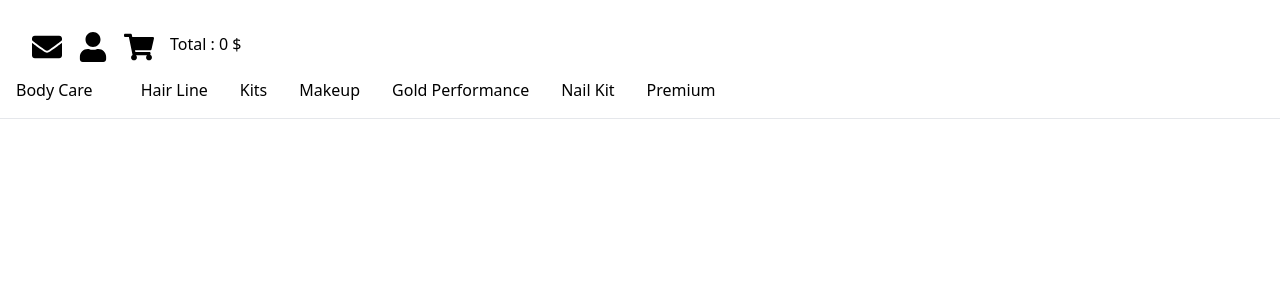
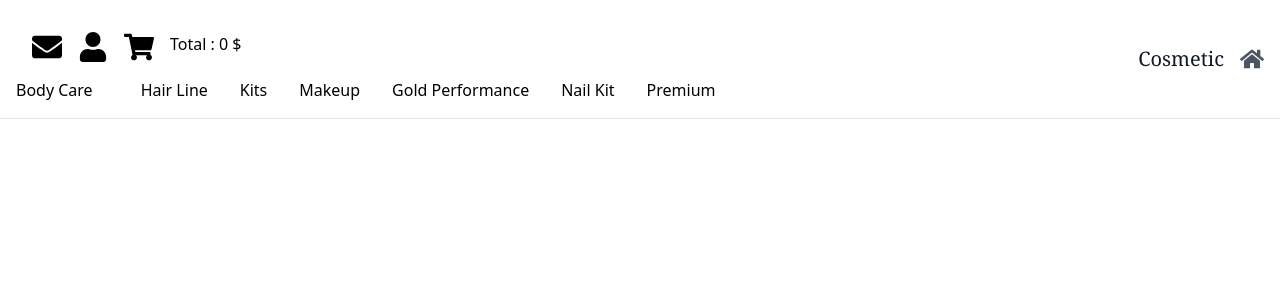
Before and after one commit to NetanelsHub/Cosmetics_client, a React (Vite) app: page / in a window 1280 px wide. Shown: the top 300 px of the page. Built offline with nearby package versions, Linux system fonts and the light colour scheme.

Commit message:
Modified the nav bar add home link

```diff
--- a/src/component/layout/Nav.jsx
+++ b/src/component/layout/Nav.jsx
@@ -1,7 +1,7 @@
 import React, { useContext, useEffect, useState } from "react";
 import { Link } from "react-router-dom";
 import Li from "../common/Li";
-import { FaShoppingCart, FaUser, FaEnvelope } from "react-icons/fa";
+import { FaShoppingCart, FaUser, FaEnvelope, FaHome } from "react-icons/fa"; // Imported FaHome icon
 import { globalContext } from "../../utils/GlobalContext";
 
 const category_arr = [
@@ -19,28 +19,14 @@ function Nav() {
   const [isMenuOpen, setIsMenuOpen] = useState(false);
   // set the category name
   const { setCategoryName } = useContext(globalContext);
-  // navigate between category and home for each category
-  const [categoryClicks, setCategoryClicks] = useState({});
 
   const toggleMenu = () => {
     setIsMenuOpen(!isMenuOpen);
   };
 
   function handelGetProduct(categoryName) {
-    console.log("when i click on nav", categoryName);
     //  get the category name for server req
     setCategoryName(categoryName);
-
-    setCategoryClicks((prevClicks) => ({
-      // ...prevClicks - copy of the object and have key and value
-      // the key is the category name and the value its true/false
-      ...prevClicks,
-      //  he check if the category name in the object prevClicks
-      // if its not he set the key as category name and its value to false
-      // if category name its already in the object prevClick he change
-      // is value from true to false or from false to true
-      [categoryName]: !prevClicks[categoryName],
-    }));
   }
 
   return (
@@ -71,12 +57,12 @@ function Nav() {
           </svg>
         </button>
         <div
-          className={`${
-            isMenuOpen ? "block" : "hidden"
-          } w-full md:block md:w-auto`}
+          className={`${isMenuOpen ? "block" : "hidden"
+            } w-full md:block md:w-auto`}
           id="navbar-default"
         >
           <div className="max-w-screen-xl flex flex-wrap items-center mx-auto p-4">
+            {/* upper nav bar */}
             <ul className="flex ">
               <Li>
                 <Link to="/contact" className="hover:text-customGold">
@@ -95,20 +81,28 @@ function Nav() {
               </Li>
               <p>Total : 0 $</p>
             </ul>
+            {/* end upper nav bar */}
           </div>
+          {/* down nav bar  */}
           <ul className="font-medium flex flex-col p-4 md:p-0 mt-4 border border-gray-100 rounded-lg bg-gray-50 md:flex-row md:space-x-8 rtl:space-x-reverse md:mt-0 md:border-0 md:bg-white dark:bg-gray-800 md:dark:bg-gray-900 dark:border-gray-700">
-            {/* <Li >
-              <Link to="home">Home</Link>
-            </Li> */}
             {category_arr.map((val, index) => (
               //  need to add loading
               <Li key={index} onClick={() => handelGetProduct(val)}>
-                <Link to={categoryClicks[val] ? "home" : "category"}>
+                <Link to="category">
                   {val}
                 </Link>
               </Li>
             ))}
           </ul>
+          {/* end down nav bar */}
+        </div>
+
+        {/* Right-side div for "cosmetic" text and home icon */}
+        <div className="flex items-center">
+          <p className="mr-4 text-gray-900 dark:text-gray-400 text-xl font-serif font-palatino">Cosmetic</p>
+          <Link to="/home" className="text-gray-600 dark:text-gray-400 hover:text-customGold">
+            <FaHome size={24} />
+          </Link>
         </div>
       </div>
     </nav>
--- /dev/null
+++ b/src/page/ShpoingCart.jsx
@@ -0,0 +1,7 @@
+import React from 'react'
+
+export default function ShpoingCart() {
+  return (
+    <div>ShpoingCart</div>
+  )
+}
```
Also changed, not shown: src/page/CategoryCard.jsx (+4 -14 lines).
